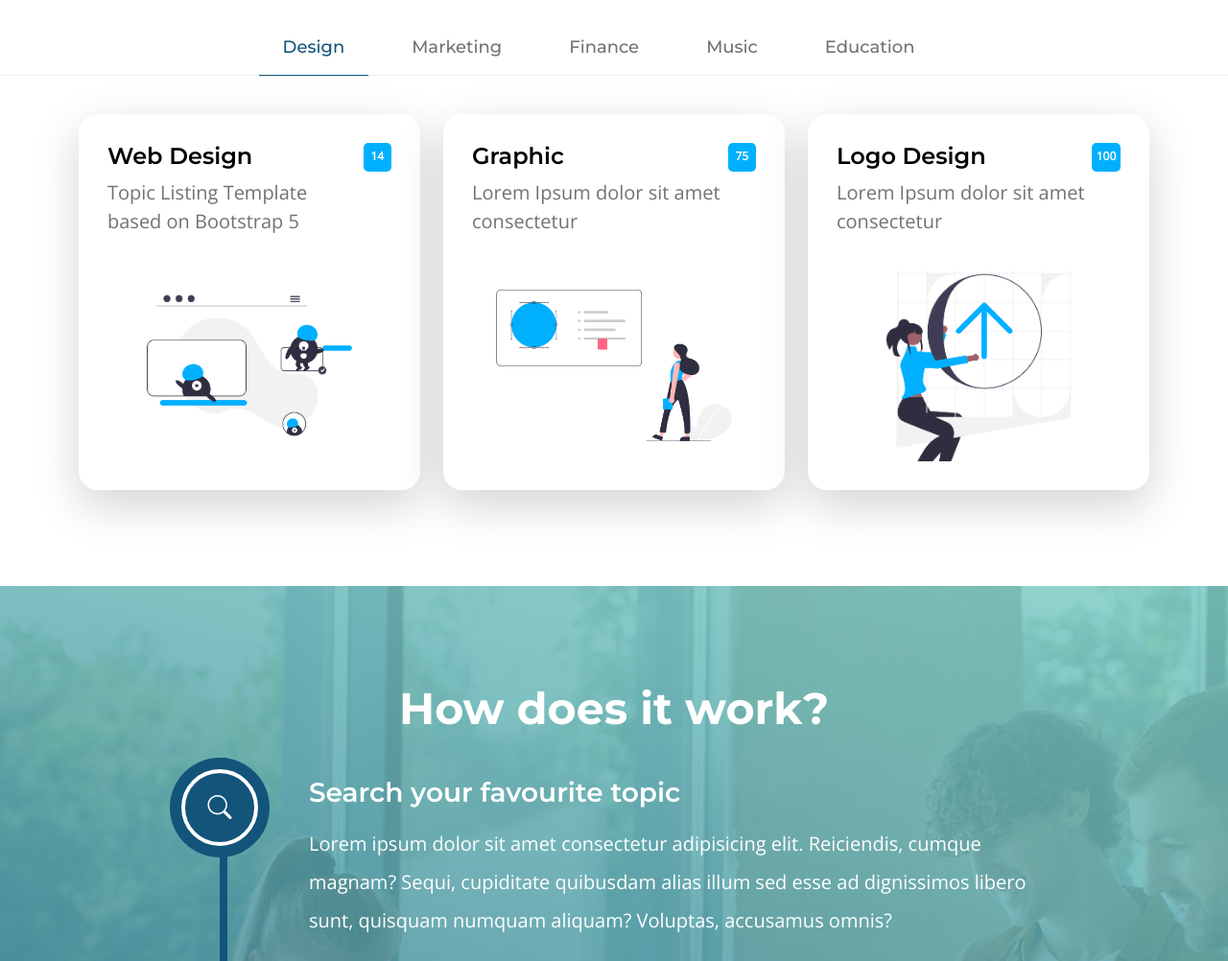
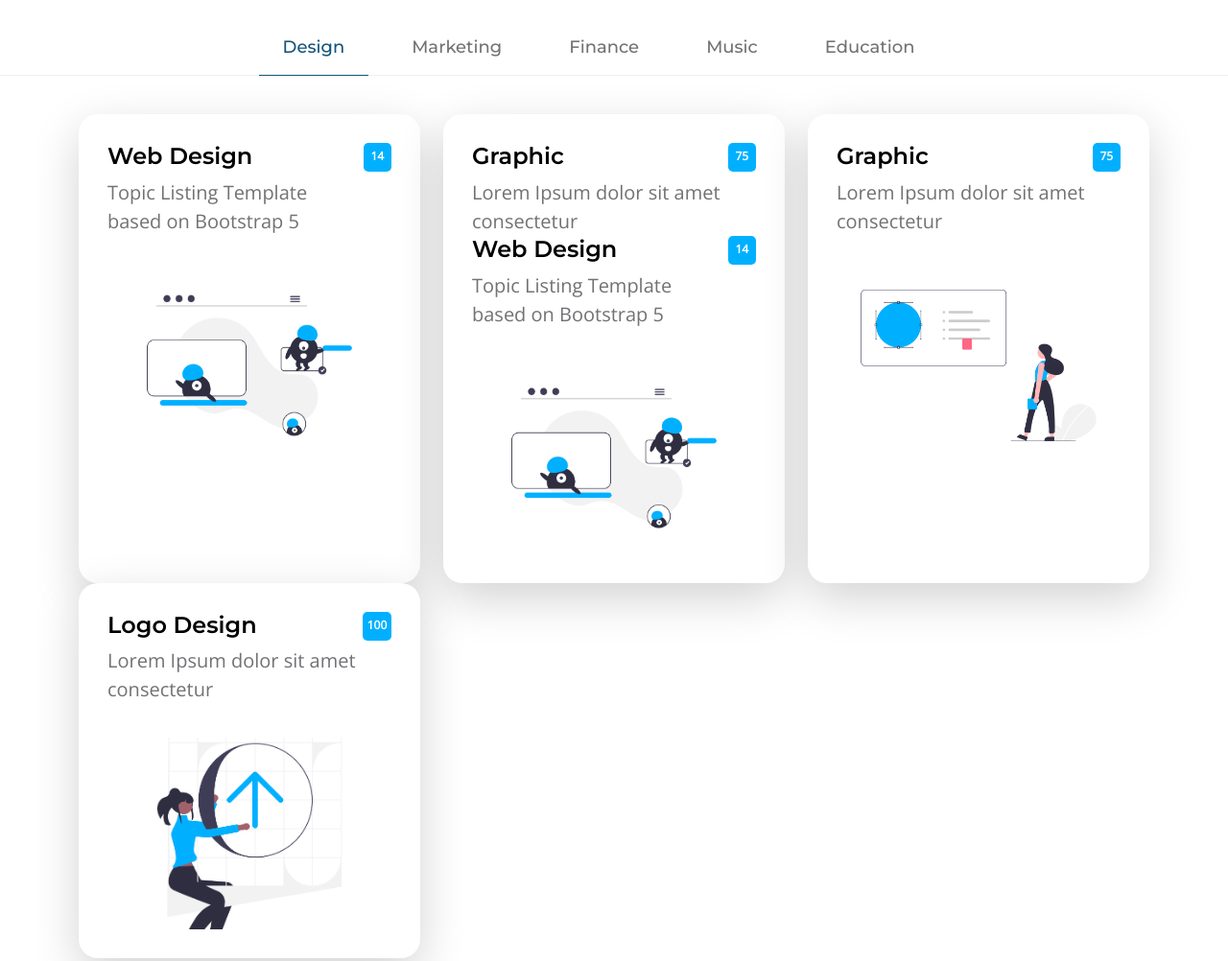
Before and after one commit to valentineetrd/e-commerce, a plain HTML site: page index.html in a window 1280 px wide. Shown: the part 1122-2124 px from the top of the page at 96% size. Drawn offline with nearby package versions, Linux system fonts and the light colour scheme.

Commit message:
improve the index file

```diff
--- a/index.html
+++ b/index.html
@@ -260,6 +260,36 @@ https://templatemo.com/tm-590-topic-listing
 
                                                         <span class="badge bg-design rounded-pill ms-auto">75</span>
                                                     </div>
+<!--this is the added one to check if the website that i deploy on docker will change-->
+                                                     <div class="d-flex">
+                                                        <div>
+                                                            <h5 class="mb-2">Web Design</h5>
+
+                                                            <p class="mb-0">Topic Listing Template based on Bootstrap 5</p>
+                                                        </div>
+
+                                                        <span class="badge bg-design rounded-pill ms-auto">14</span>
+                                                    </div>
+
+                                                    <img src="images/topics/undraw_Remote_design_team_re_urdx.png" class="custom-block-image img-fluid" alt="">
+                                                </a>
+                                            </div>
+                                        </div>
+
+                                        <div class="col-lg-4 col-md-6 col-12 mb-4 mb-lg-0">
+                                            <div class="custom-block bg-white shadow-lg">
+                                                <a href="topics-detail.html">
+                                                    <div class="d-flex">
+                                                        <div>
+                                                            <h5 class="mb-2">Graphic</h5>
+
+                                                                <p class="mb-0">Lorem Ipsum dolor sit amet consectetur</p>
+                                                        </div>
+
+                                                        <span class="badge bg-design rounded-pill ms-auto">75</span>
+                                                    </div>
+
+<!--it stopped here-->
 
                                                     <img src="images/topics/undraw_Redesign_feedback_re_jvm0.png" class="custom-block-image img-fluid" alt="">
                                                 </a>
```
